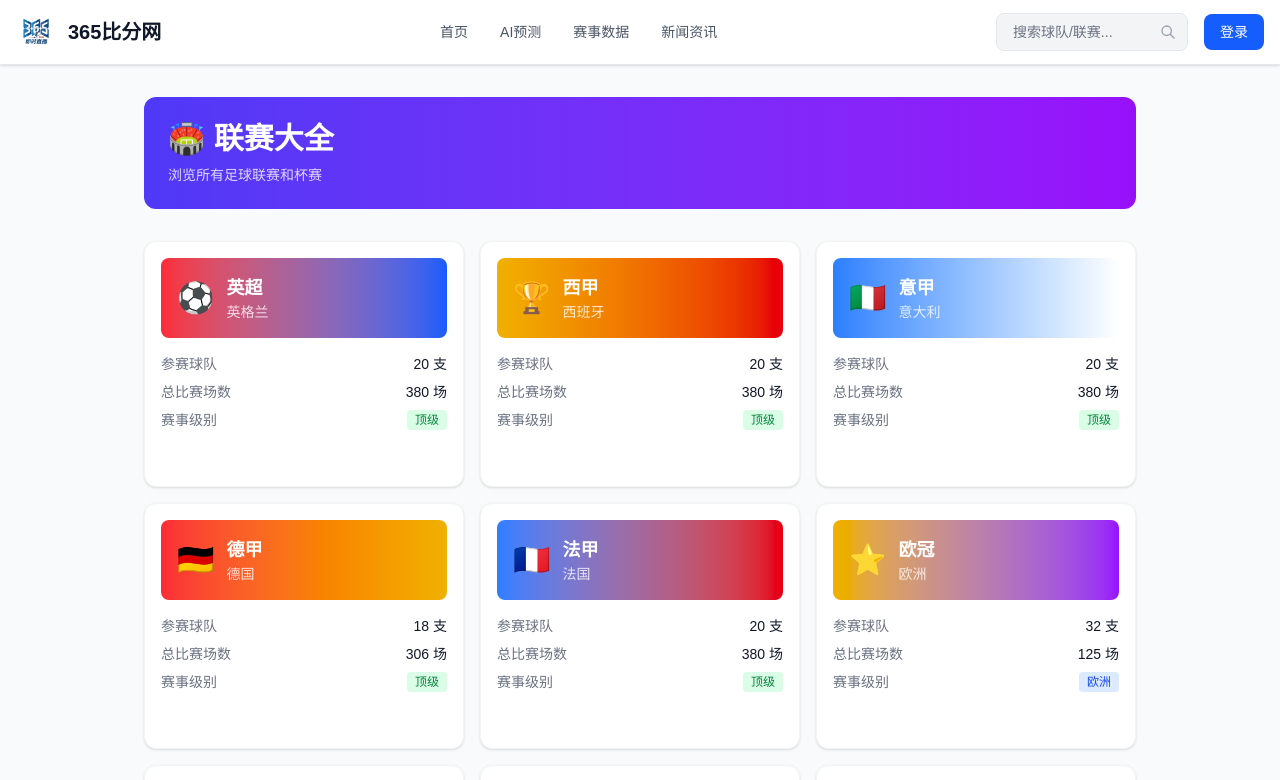
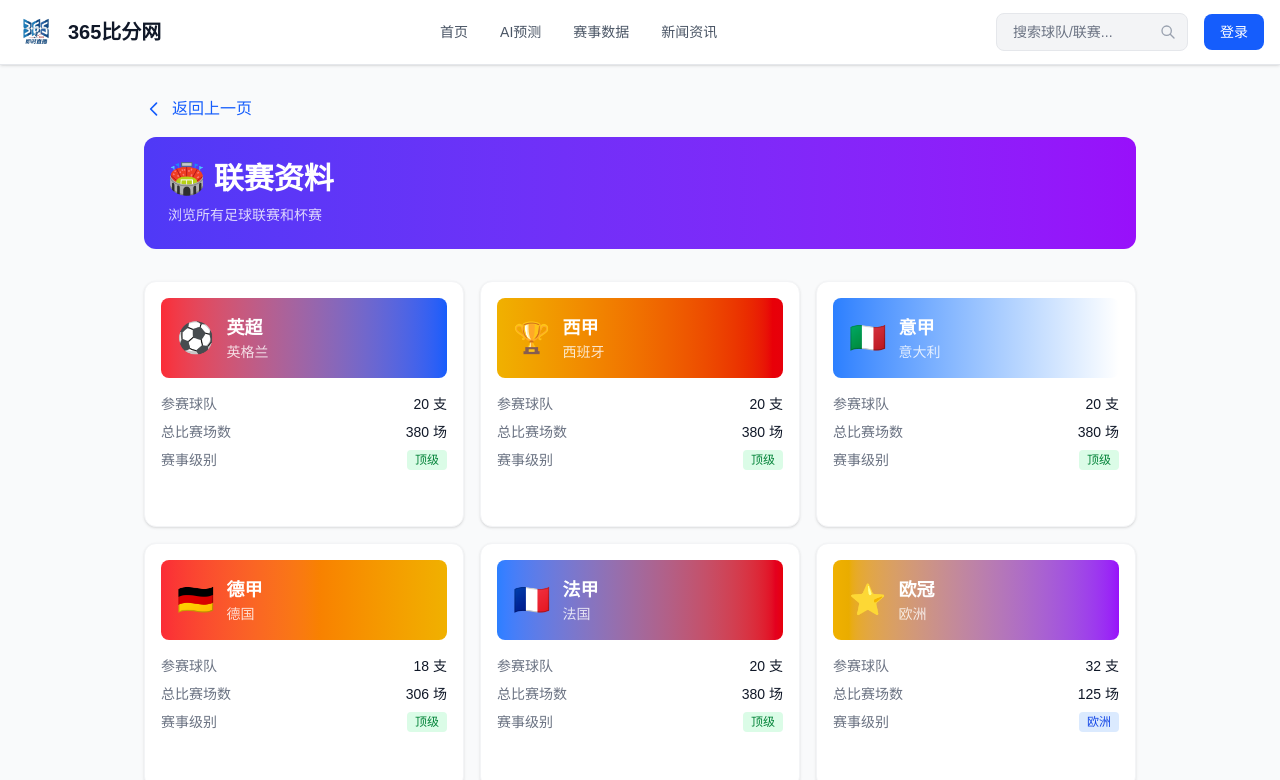
Before and after one commit to se7enseal/365score, a Next.js app: page /leagues in a window 1280 px wide. Shown: the top 780 px of the page. Built offline with nearby package versions, Linux system fonts and the light colour scheme.

Commit message:
为所有二级页面添加返回按钮，修改联赛大全为联赛资料

```diff
--- a/src/app/assists/page.tsx
+++ b/src/app/assists/page.tsx
@@ -1,3 +1,5 @@
+'use client';
+
 import Header from '../../components/Header';
 import Footer from '../../components/Footer';
 
@@ -15,11 +17,25 @@ const assistsData = [
 ];
 
 export default function AssistsPage() {
+  const handleBack = () => {
+    window.history.back();
+  };
+
   return (
     <div className="min-h-screen bg-gray-50">
       <Header />
 
       <div className="max-w-4xl mx-auto px-4 py-8">
+        <button
+          onClick={handleBack}
+          className="flex items-center gap-2 text-blue-600 hover:text-blue-700 mb-4 transition-colors"
+        >
+          <svg className="w-5 h-5" fill="none" stroke="currentColor" viewBox="0 0 24 24">
+            <path strokeLinecap="round" strokeLinejoin="round" strokeWidth={2} d="M15 19l-7-7 7-7" />
+          </svg>
+          返回上一页
+        </button>
+
         <div className="bg-gradient-to-r from-blue-500 to-cyan-600 rounded-xl p-6 text-white mb-8">
           <h1 className="text-3xl font-bold mb-2">🎯 助攻排行榜</h1>
           <p className="text-sm opacity-80">本赛季欧洲五大联赛助攻排名</p>
--- a/src/app/calendar/page.tsx
+++ b/src/app/calendar/page.tsx
@@ -77,11 +77,25 @@ export default function CalendarPage() {
 
   const currentDateMatches = getMatchesForDate(formatDate(selectedDate));
 
+  const handleBack = () => {
+    window.history.back();
+  };
+
   return (
     <div className="min-h-screen bg-gray-50">
       <Header />
 
       <div className="max-w-7xl mx-auto px-4 py-8">
+        <button
+          onClick={handleBack}
+          className="flex items-center gap-2 text-blue-600 hover:text-blue-700 mb-4 transition-colors"
+        >
+          <svg className="w-5 h-5" fill="none" stroke="currentColor" viewBox="0 0 24 24">
+            <path strokeLinecap="round" strokeLinejoin="round" strokeWidth={2} d="M15 19l-7-7 7-7" />
+          </svg>
+          返回上一页
+        </button>
+
         <div className="flex items-center justify-between mb-8">
           <div>
             <h1 className="text-3xl font-bold text-gray-900">赛程日历</h1>
--- a/src/app/leagues/page.tsx
+++ b/src/app/leagues/page.tsx
@@ -1,3 +1,5 @@
+'use client';
+
 import Header from '../../components/Header';
 import Footer from '../../components/Footer';
 
@@ -17,13 +19,27 @@ const leaguesData = [
 ];
 
 export default function LeaguesPage() {
+  const handleBack = () => {
+    window.history.back();
+  };
+
   return (
     <div className="min-h-screen bg-gray-50">
       <Header />
 
       <div className="max-w-5xl mx-auto px-4 py-8">
+        <button
+          onClick={handleBack}
+          className="flex items-center gap-2 text-blue-600 hover:text-blue-700 mb-4 transition-colors"
+        >
+          <svg className="w-5 h-5" fill="none" stroke="currentColor" viewBox="0 0 24 24">
+            <path strokeLinecap="round" strokeLinejoin="round" strokeWidth={2} d="M15 19l-7-7 7-7" />
+          </svg>
+          返回上一页
+        </button>
+
         <div className="bg-gradient-to-r from-indigo-600 to-purple-600 rounded-xl p-6 text-white mb-8">
-          <h1 className="text-3xl font-bold mb-2">🏟️ 联赛大全</h1>
+          <h1 className="text-3xl font-bold mb-2">🏟️ 联赛资料</h1>
           <p className="text-sm opacity-80">浏览所有足球联赛和杯赛</p>
         </div>
 
--- a/src/app/live/page.tsx
+++ b/src/app/live/page.tsx
@@ -40,11 +40,25 @@ export default function LivePage() {
     return status === 'LIVE' ? 'bg-red-500' : 'bg-gray-500';
   };
 
+  const handleBack = () => {
+    window.history.back();
+  };
+
   return (
     <div className="min-h-screen bg-gray-50">
       <Header />
 
       <div className="max-w-5xl mx-auto px-4 py-8">
+        <button
+          onClick={handleBack}
+          className="flex items-center gap-2 text-blue-600 hover:text-blue-700 mb-4 transition-colors"
+        >
+          <svg className="w-5 h-5" fill="none" stroke="currentColor" viewBox="0 0 24 24">
+            <path strokeLinecap="round" strokeLinejoin="round" strokeWidth={2} d="M15 19l-7-7 7-7" />
+          </svg>
+          返回上一页
+        </button>
+
         <div className="flex items-center justify-between mb-8">
           <div>
             <h1 className="text-3xl font-bold text-gray-900">实时比分</h1>
--- a/src/app/news/page.tsx
+++ b/src/app/news/page.tsx
@@ -1,3 +1,5 @@
+'use client';
+
 import Header from '../../components/Header';
 import Footer from '../../components/Footer';
 
@@ -11,11 +13,25 @@ const newsData = [
 ];
 
 export default function NewsPage() {
+  const handleBack = () => {
+    window.history.back();
+  };
+
   return (
     <div className="min-h-screen bg-gray-50">
       <Header />
 
       <div className="max-w-5xl mx-auto px-4 py-8">
+        <button
+          onClick={handleBack}
+          className="flex items-center gap-2 text-blue-600 hover:text-blue-700 mb-4 transition-colors"
+        >
+          <svg className="w-5 h-5" fill="none" stroke="currentColor" viewBox="0 0 24 24">
+            <path strokeLinecap="round" strokeLinejoin="round" strokeWidth={2} d="M15 19l-7-7 7-7" />
+          </svg>
+          返回上一页
+        </button>
+
         <div className="bg-gradient-to-r from-red-600 to-orange-500 rounded-xl p-6 text-white mb-8">
           <h1 className="text-3xl font-bold mb-2">📰 足球资讯</h1>
           <p className="text-sm opacity-80">最新足球新闻和赛事报道</p>
--- a/src/app/predictions/page.tsx
+++ b/src/app/predictions/page.tsx
@@ -1,3 +1,5 @@
+'use client';
+
 import Header from '../../components/Header';
 import Footer from '../../components/Footer';
 
@@ -11,11 +13,25 @@ const predictions = [
 ];
 
 export default function PredictionsPage() {
+  const handleBack = () => {
+    window.history.back();
+  };
+
   return (
     <div className="min-h-screen bg-gray-50">
       <Header />
 
       <div className="max-w-5xl mx-auto px-4 py-8">
+        <button
+          onClick={handleBack}
+          className="flex items-center gap-2 text-blue-600 hover:text-blue-700 mb-4 transition-colors"
+        >
+          <svg className="w-5 h-5" fill="none" stroke="currentColor" viewBox="0 0 24 24">
+            <path strokeLinecap="round" strokeLinejoin="round" strokeWidth={2} d="M15 19l-7-7 7-7" />
+          </svg>
+          返回上一页
+        </button>
+
         <div className="bg-gradient-to-r from-purple-600 to-pink-600 rounded-xl p-6 text-white mb-8">
           <h1 className="text-3xl font-bold mb-2">🤖 AI预测</h1>
           <p className="text-sm opacity-80">基于大数据分析的比赛结果预测</p>
--- a/src/app/standings/page.tsx
+++ b/src/app/standings/page.tsx
@@ -176,11 +176,25 @@ export default function StandingsPage() {
     '法甲': '法甲联赛共有20支球队，每支球队进行38场比赛。积分榜前4名获得欧冠资格，第5名获得欧罗巴资格，第6名获得欧协联资格。最后2名降级到法乙联赛。',
   };
 
+  const handleBack = () => {
+    window.history.back();
+  };
+
   return (
     <div className="min-h-screen bg-gray-50">
       <Header />
 
       <div className="max-w-6xl mx-auto px-4 py-8">
+        <button
+          onClick={handleBack}
+          className="flex items-center gap-2 text-blue-600 hover:text-blue-700 mb-4 transition-colors"
+        >
+          <svg className="w-5 h-5" fill="none" stroke="currentColor" viewBox="0 0 24 24">
+            <path strokeLinecap="round" strokeLinejoin="round" strokeWidth={2} d="M15 19l-7-7 7-7" />
+          </svg>
+          返回上一页
+        </button>
+
         <div className="flex items-center justify-between mb-8">
           <div>
             <h1 className="text-3xl font-bold text-gray-900">积分榜</h1>
--- a/src/app/top-scorers/page.tsx
+++ b/src/app/top-scorers/page.tsx
@@ -1,3 +1,5 @@
+'use client';
+
 import Header from '../../components/Header';
 import Footer from '../../components/Footer';
 
@@ -15,11 +17,25 @@ const topScorers = [
 ];
 
 export default function TopScorersPage() {
+  const handleBack = () => {
+    window.history.back();
+  };
+
   return (
     <div className="min-h-screen bg-gray-50">
       <Header />
 
       <div className="max-w-4xl mx-auto px-4 py-8">
+        <button
+          onClick={handleBack}
+          className="flex items-center gap-2 text-blue-600 hover:text-blue-700 mb-4 transition-colors"
+        >
+          <svg className="w-5 h-5" fill="none" stroke="currentColor" viewBox="0 0 24 24">
+            <path strokeLinecap="round" strokeLinejoin="round" strokeWidth={2} d="M15 19l-7-7 7-7" />
+          </svg>
+          返回上一页
+        </button>
+
         <div className="bg-gradient-to-r from-orange-500 to-red-600 rounded-xl p-6 text-white mb-8">
           <h1 className="text-3xl font-bold mb-2">⚽ 欧洲金靴榜</h1>
           <p className="text-sm opacity-80">本赛季欧洲五大联赛射手排名</p>
```
